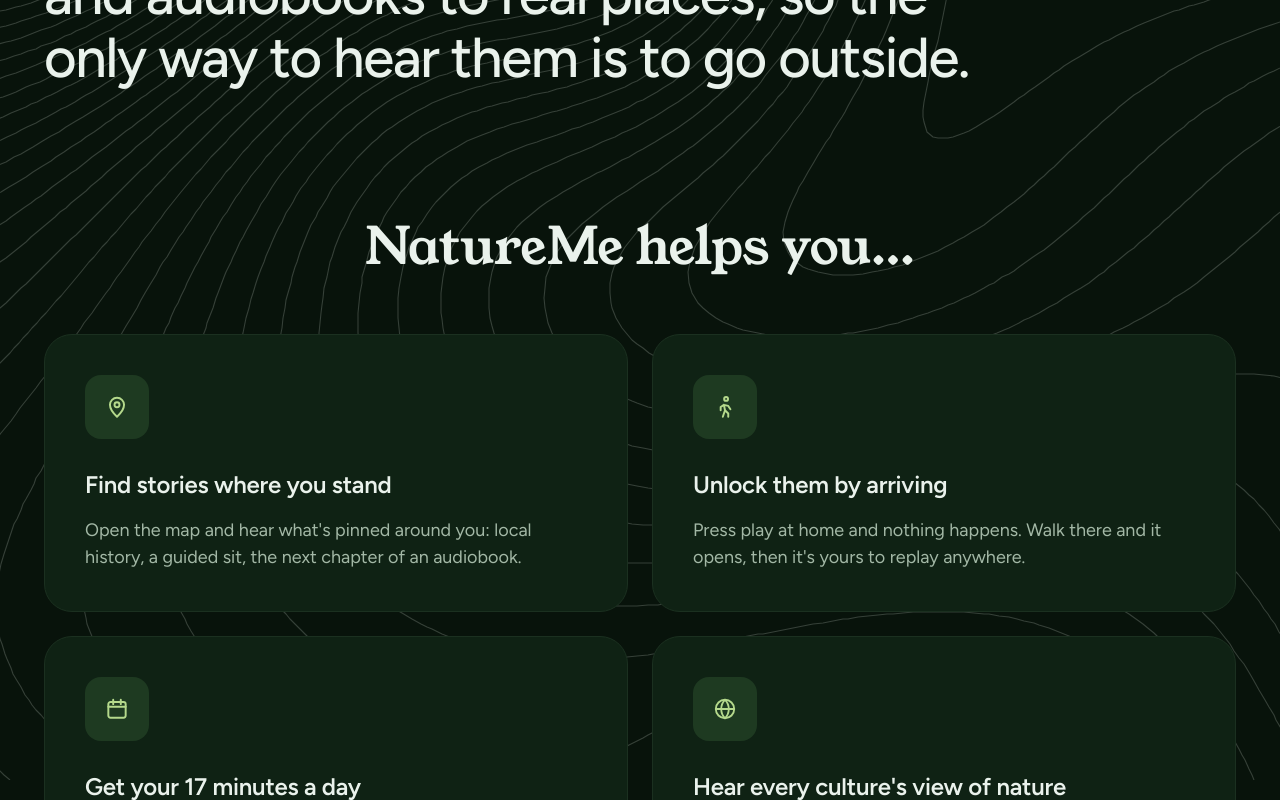
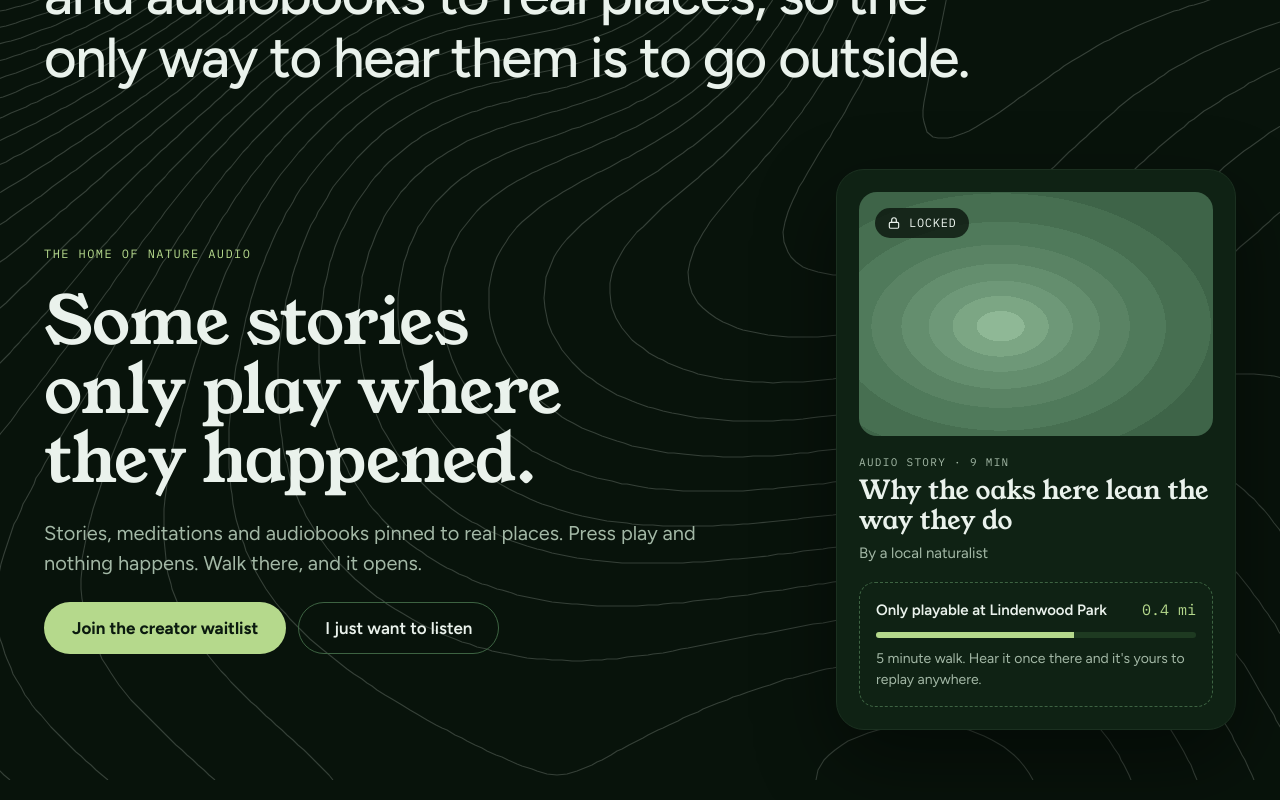
Before and after one commit to NatureMewebdemo/natureme-web, a Next.js app: page /coming-soon in a window 1280 px wide. Shown: the part 1020-1820 px from the top of the page. Built offline with nearby package versions, Linux system fonts and the light colour scheme.

Commit message:
Add the locked-story section from concept A under the coming-soon statement
Co-Authored-By: Claude Opus 5.5 <noreply@anthropic.com>
Claude-Session: https://claude.ai/code/session_01A6s5zZ7C87myJc7rhawKoR

```diff
--- a/app/coming-soon/landing.css
+++ b/app/coming-soon/landing.css
@@ -45,6 +45,30 @@
 .ls-help h3{font-family:var(--body);font-weight:600;font-size:24px;letter-spacing:-.01em}
 .ls-help p{color:var(--ls-muted);font-size:18px;max-width:34em}
 
+/* "Some stories only play where they happened", carried over from concept A: copy beside a locked story card */
+.ls-arrive{padding-block:40px 40px;display:flex;flex-wrap:wrap;gap:64px;align-items:center}
+.ls-arrive-copy{flex:999 1 520px;min-width:0;display:flex;flex-direction:column;gap:24px}
+.ls-kicker{font-family:var(--mono);font-size:12px;letter-spacing:.12em;text-transform:uppercase;color:var(--ls-accent)}
+.ls-arrive-copy h2{font-size:clamp(40px,5.2vw,76px);line-height:1.04;text-wrap:balance}
+.ls-arrive-copy>p:not(.ls-kicker){max-width:34em;font-size:20px;color:var(--ls-muted)}
+.ls-arrive-ctas{display:flex;flex-wrap:wrap;gap:12px}
+.ls-arrive-ctas .ls-submit{display:inline-flex;align-items:center}
+.ls-ghost{display:inline-flex;align-items:center;min-height:52px;padding:0 26px;border-radius:999px;border:1px solid var(--ls-deep-line);font-weight:600}
+.ls-ghost:hover{background:var(--ls-card)}
+.ls-story{flex:0 1 400px;max-width:100%;margin-inline:auto;background:var(--ls-card);border:1px solid var(--ls-line);border-radius:28px;padding:22px;display:flex;flex-direction:column;gap:18px;box-shadow:0 30px 80px rgba(0,0,0,.45)}
+.ls-story-map{position:relative;aspect-ratio:16/11;border-radius:18px;background:radial-gradient(ellipse at 40% 55%,#8FB896 0 8%,#7CA684 8% 16%,#6E9878 16% 24%,#648E6E 24% 33%,#5A8364 33% 43%,#507A5B 43% 55%,#476F51 55% 70%,#3E6448 70%)}
+.ls-story-lock{position:absolute;left:16px;top:16px;display:inline-flex;align-items:center;gap:8px;background:rgba(8,19,11,.78);border-radius:999px;padding:6px 12px;font-family:var(--mono);font-size:12px;letter-spacing:.06em;text-transform:uppercase}
+.ls-story-meta{display:flex;flex-direction:column;gap:6px}
+.ls-story-meta .ls-kicker{font-size:11px;color:var(--ls-muted)}
+.ls-story-title{font-family:var(--display);font-size:26px;line-height:1.15}
+.ls-story-by{color:var(--ls-muted);font-size:15px}
+.ls-story-place{border:1px dashed var(--ls-deep-line);border-radius:16px;padding:16px;display:flex;flex-direction:column;gap:10px;font-size:15px}
+.ls-story-place>div:first-child{display:flex;justify-content:space-between;gap:12px;font-weight:600}
+.ls-story-dist{font-family:var(--mono);white-space:nowrap;font-weight:400;color:var(--ls-accent)}
+.ls-story-bar{height:6px;border-radius:3px;background:var(--ls-tile);overflow:hidden}
+.ls-story-bar div{width:62%;height:100%;background:var(--ls-accent)}
+.ls-story-place p{font-size:14px;color:var(--ls-muted)}
+
 /* waitlist */
 .ls-join{padding-block:120px;display:flex;flex-wrap:wrap;gap:56px}
 .ls-join-copy{flex:1 1 340px;min-width:0;display:flex;flex-direction:column;gap:18px}
--- a/app/coming-soon/page.tsx
+++ b/app/coming-soon/page.tsx
@@ -1,5 +1,5 @@
 import Image from "next/image";
-import { Calendar, Globe, MapPin, Walk } from "@/components/icons";
+import { Calendar, Globe, Lock, MapPin, Walk } from "@/components/icons";
 import { Waitlist } from "@/components/landing/Waitlist";
 import "./landing.css";
 
@@ -40,6 +40,33 @@ export default function ComingSoonPage() {
         <p>NatureMe pins stories, meditations and audiobooks to real places, so the only way to hear them is to go outside.</p>
       </section>
 
+      <section className="ls-wrap ls-arrive">
+        <div className="ls-arrive-copy">
+          <p className="ls-kicker">The home of nature audio</p>
+          <h2>Some stories only play where they happened.</h2>
+          <p>Stories, meditations and audiobooks pinned to real places. Press play and nothing happens. Walk there, and it opens.</p>
+          <div className="ls-arrive-ctas">
+            <a href="#waitlist" className="ls-submit">Join the creator waitlist</a>
+            <a href="#waitlist" className="ls-ghost">I just want to listen</a>
+          </div>
+        </div>
+        <div className="ls-story" aria-label="Example of a locked story">
+          <div className="ls-story-map">
+            <span className="ls-story-lock"><Lock size={14} />Locked</span>
+          </div>
+          <div className="ls-story-meta">
+            <p className="ls-kicker">Audio story · 9 min</p>
+            <p className="ls-story-title">Why the oaks here lean the way they do</p>
+            <p className="ls-story-by">By a local naturalist</p>
+          </div>
+          <div className="ls-story-place">
+            <div><span>Only playable at Lindenwood Park</span><span className="ls-story-dist">0.4 mi</span></div>
+            <div className="ls-story-bar"><div /></div>
+            <p>5 minute walk. Hear it once there and it&apos;s yours to replay anywhere.</p>
+          </div>
+        </div>
+      </section>
+
       <section className="ls-wrap ls-helps">
         <h2>NatureMe helps you…</h2>
         <div className="ls-cards">
--- a/components/icons.tsx
+++ b/components/icons.tsx
@@ -12,6 +12,7 @@ export const Close = ({ size = 20, ...p }: P) => (<svg {...base(size)} strokeWid
 export const Walk = ({ size = 18, ...p }: P) => (<svg {...base(size)} {...p}><circle cx="13" cy="4.5" r="1.8" /><path d="M10 21l2-6 3 3v3M12 15l-1-5 4 1 2 3M11 10l-3 2v3" /></svg>);
 export const Lotus = ({ size, ...p }: P) => (<svg {...base(size)} strokeWidth={1.7} {...p}><path d="M12 18c-3-2-4-5-4-8 2 1 4 3 4 8zM12 18c3-2 4-5 4-8-2 1-4 3-4 8zM12 18c-4 0-7-2-8-5 3 0 6 1 8 5zM12 18c4 0 7-2 8-5-3 0-6 1-8 5z" /></svg>);
 export const Globe = ({ size, ...p }: P) => (<svg {...base(size)} strokeWidth={1.7} {...p}><circle cx="12" cy="12" r="8.5" /><path d="M3.5 12h17M12 3.5c2.5 2.5 3.5 5.5 3.5 8.5s-1 6-3.5 8.5c-2.5-2.5-3.5-5.5-3.5-8.5s1-6 3.5-8.5z" /></svg>);
+export const Lock = ({ size, ...p }: P) => (<svg {...base(size)} strokeWidth={2} {...p}><rect x="4" y="11" width="16" height="10" rx="2" /><path d="M8 11V7a4 4 0 0 1 8 0v4" /></svg>);
 export const Star = ({ size, ...p }: P) => (<svg {...base(size)} strokeWidth={1.7} {...p}><path d="M12 3.5l2.4 5.6 6 .5-4.6 4 1.4 5.9L12 16.4l-5.2 3.1 1.4-5.9-4.6-4 6-.5z" /></svg>);
 export const Play = ({ size = 16 }: { size?: number }) => (<svg width={size} height={size} viewBox="0 0 24 24" fill="currentColor" aria-hidden><path d="M8 5.5v13l11-6.5z" /></svg>);
 export const Pause = ({ size = 16 }: { size?: number }) => (<svg width={size} height={size} viewBox="0 0 24 24" fill="currentColor" aria-hidden><rect x="6.5" y="5" width="4" height="14" rx="1" /><rect x="13.5" y="5" width="4" height="14" rx="1" /></svg>);
```
